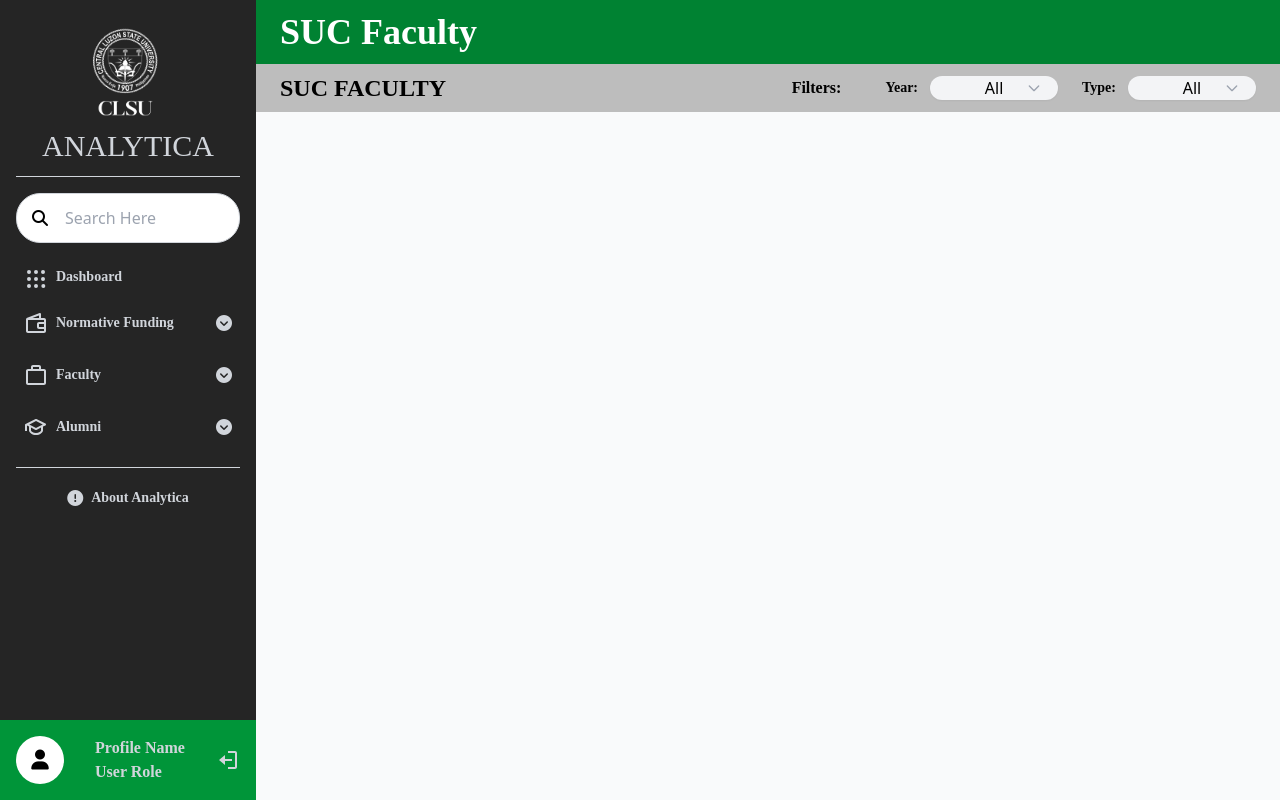
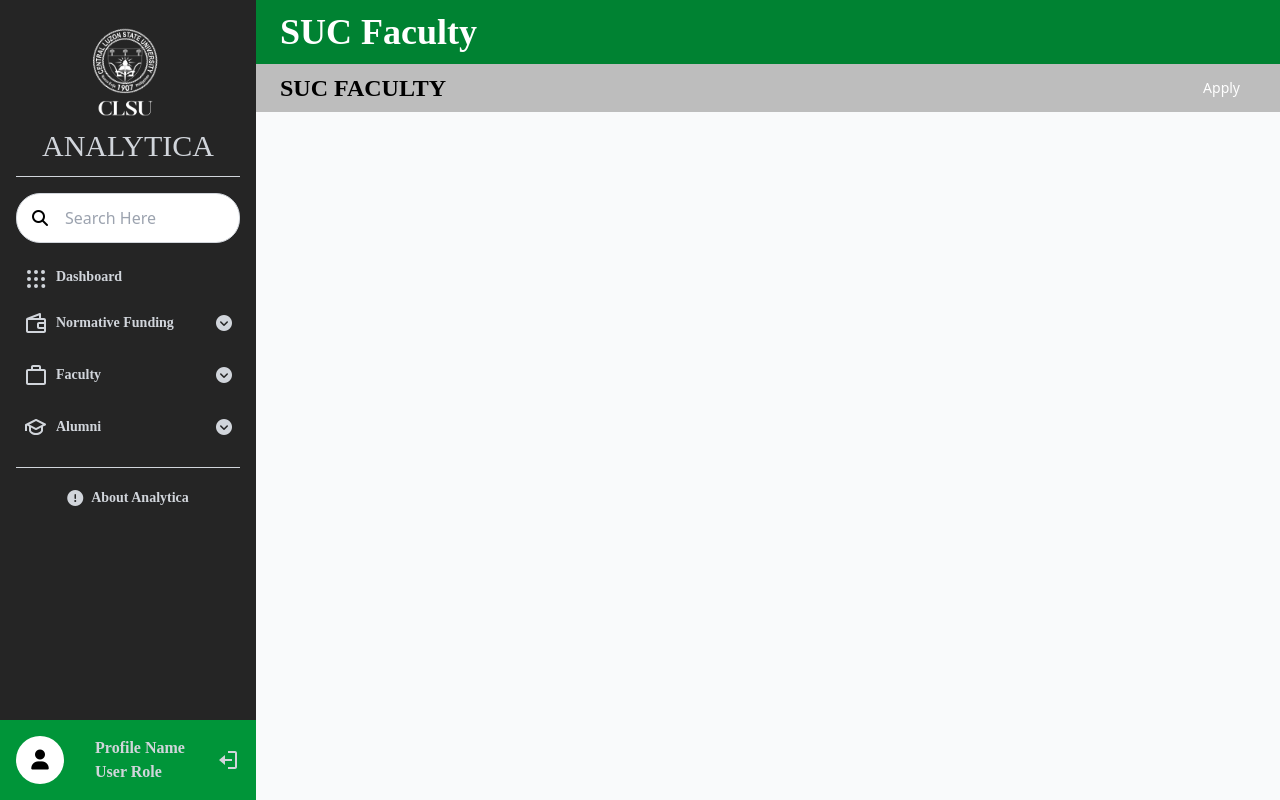
Before and after one commit to ronn-bldvn/Normative-Funding, a Flask app: page /suc-faculty in a window 1280 px wide. Run offline with Flask 3, Linux system fonts and the light colour scheme; some web fonts are replaced.

Commit message:
added the code for the filtering for suc faculty

```diff
--- a/templates/suc-faculty.html
+++ b/templates/suc-faculty.html
@@ -14,19 +14,58 @@ SUC Faculty
         </h2>
 
         {# filters #}
-        <div class="flex flex-row gap-6 items-center">
-            <div class="font-['Bricolage_Grotesque'] font-extrabold mr-5">
-                Filters:
+        <form method="GET" class="flex flex-row gap-6 items-center">
+
+    {% for col in filter_columns %}
+    <div class="flex items-center gap-3">
+        <label class="font-['Bricolage_Grotesque'] font-extrabold text-sm">
+            {{ col }}
+        </label>
+
+        <div class="relative w-40">
+            <select name="{{ col }}"
+                class="w-full appearance-none rounded-full bg-gray-100 text-center shadow-sm focus:outline-none focus:ring-2 focus:ring-gray-300 cursor-pointer">
+
+                <option value="All">All</option>
+
+                {% for val in filter_options[col] %}
+                <option value="{{ val }}"
+                    {% if request.args.get(col) == val %} selected {% endif %}>
+                    {{ val }}
+                </option>
+                {% endfor %}
+
+            </select>
         </div>
+    </div>
+    {% endfor %}
+
+    <button type="submit"
+        class="px-4 py-1 bg-black text-white rounded-full text-sm">
+        Apply
+    </button>
+
+</form>
+
+{% for col in filter_columns %}
 <div class="flex items-center gap-3">
-                <label for="year_filter" class="font-['Bricolage_Grotesque'] font-extrabold text-sm">Year:</label>
-                <div class="relative w-32">
+    <label class="font-['Bricolage_Grotesque'] font-extrabold text-sm">
+        {{ col }}
+    </label>
 
-                    <select name="year" id="year"
+    <div class="relative w-40">
+        <select name="{{ col }}"
             class="w-full appearance-none rounded-full bg-gray-100 text-center shadow-sm focus:outline-none focus:ring-2 focus:ring-gray-300 cursor-pointer">
-                        <option class="text-xs" value="all">All</option>
-                        <option class="text-xs" value="2024">GAA</option>
-                        <option class="text-xs" value="2023">Suc Income</option>
+
+            <option value="All">All</option>
+
+            {% for val in filter_options[col] %}
+            <option value="{{ val }}"
+                {% if request.args.get(col) == val %} selected {% endif %}>
+                {{ val }}
+            </option>
+            {% endfor %}
+
         </select>
 
         <div class="pointer-events-none absolute right-4 top-1/2 -translate-y-1/2">
@@ -36,26 +75,43 @@ SUC Faculty
         </div>
     </div>
 </div>
+{% endfor %}
 
-            <div class="flex items-center gap-3">
-                <label for="year" class="font-['Bricolage_Grotesque'] font-extrabold text-sm">Type:</label>
-                <div class="relative w-32">
-                    <select name="year" id="year"
-                        class="w-full appearance-none rounded-full bg-gray-100 text-center shadow-sm focus:outline-none focus:ring-2 focus:ring-gray-300 cursor-pointer">
-                        <option class="text-xs" value="all">All</option>
-                        <option class="text-xs" value="2024">GAA</option>
-                        <option class="text-xs" value="2023">Suc Income</option>
-                    </select>
-                    <!-- Custom dropdown arrow -->
-                    <div class="pointer-events-none absolute right-4 top-1/2 -translate-y-1/2">
-                        <svg class="h-4 w-4 text-gray-400" fill="none" viewBox="0 0 24 24" stroke="currentColor">
-                            <path stroke-linecap="round" stroke-linejoin="round" stroke-width="2" d="M19 9l-7 7-7-7" />
-                        </svg>
+
     </div>
+    {# teaching cat
+    generic fac rank
+    tenured
+    college
+    dept #}
+
+    <div class="mt-6 overflow-x-auto px-6">
+    <table class="min-w-full bg-white border border-gray-200">
+        <thead class="bg-gray-200">
+            <tr>
+                {% if faculty_data %}
+                    {% for key in faculty_data[0].keys() %}
+                        <th class="px-4 py-2 text-left text-sm font-bold">
+                            {{ key }}
+                        </th>
+                    {% endfor %}
+                {% endif %}
+            </tr>
+        </thead>
+        <tbody>
+            {% for row in faculty_data %}
+            <tr class="border-t">
+                {% for value in row.values() %}
+                <td class="px-4 py-2 text-sm">
+                    {{ value }}
+                </td>
+                {% endfor %}
+            </tr>
+            {% endfor %}
+        </tbody>
+    </table>
 </div>
-            </div>
-        </div>
-    </div>
+
 
 </div>
 
```
Lines whose indentation alone changed are shown as unchanged.
